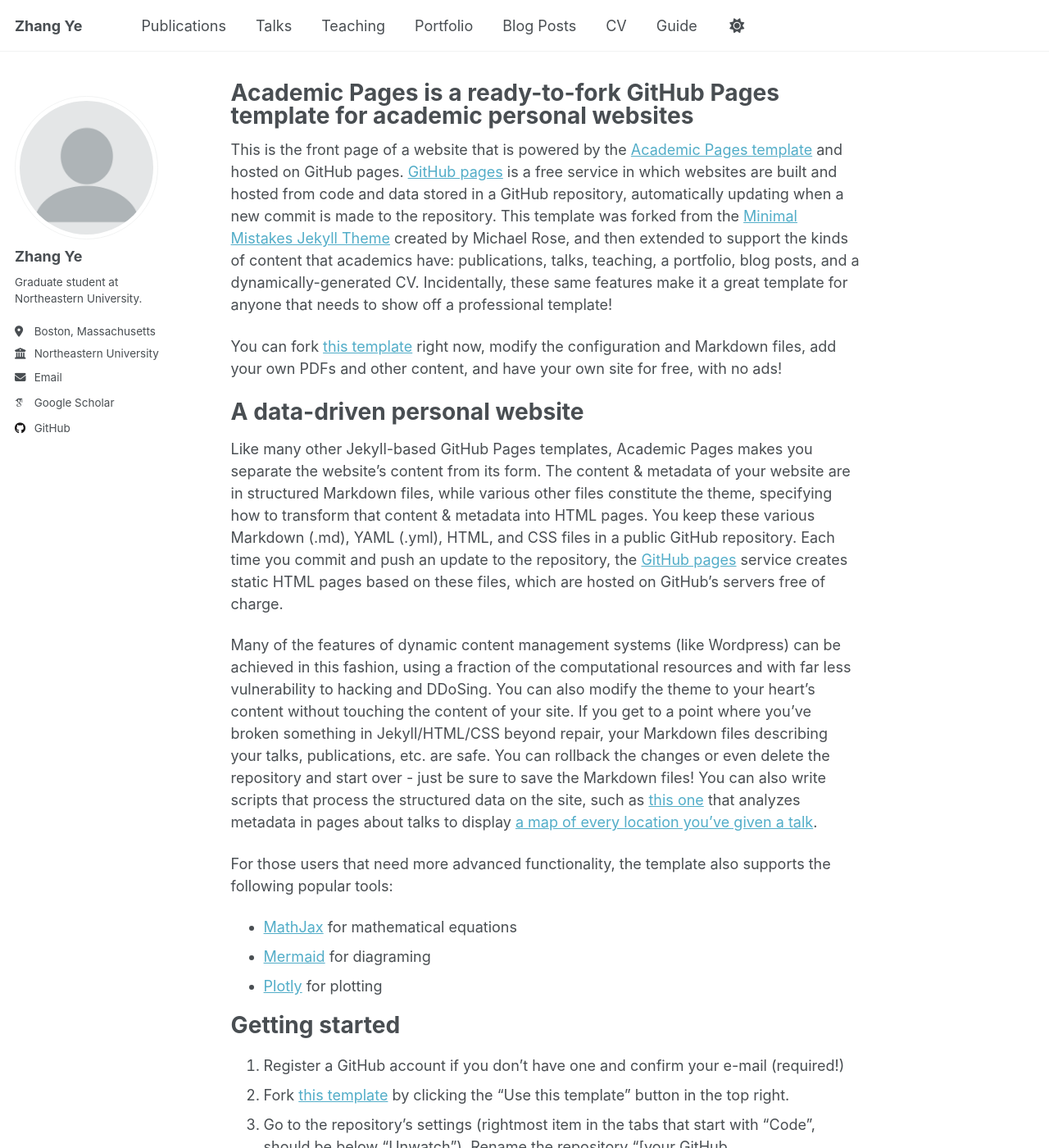
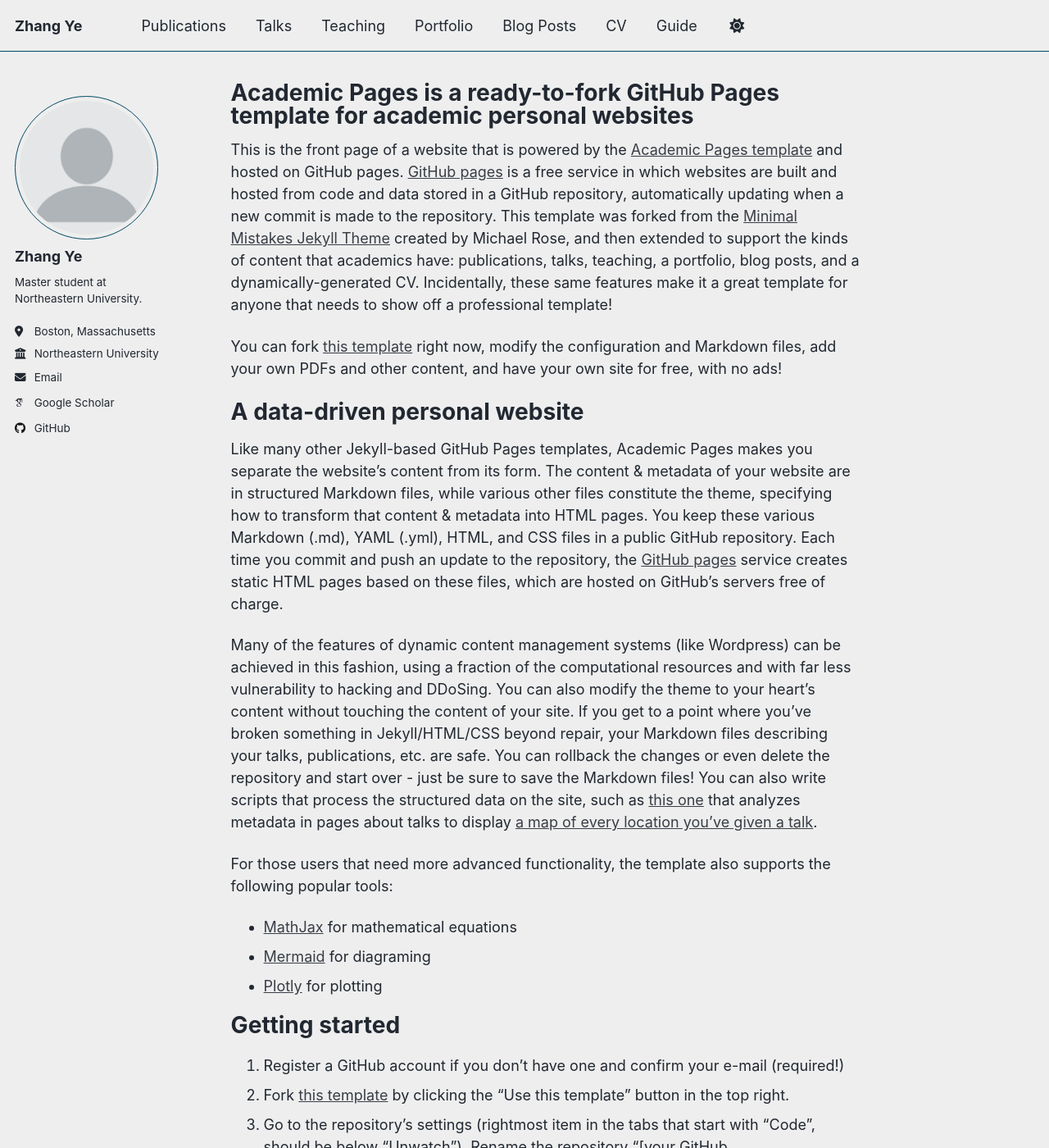
Before and after one commit to evenjohnyz/evenjohnyz.github.io, a Jekyll site: the page built from _pages/about.md, in a window 1280 px wide and 1400 px high. Shown: the whole window at 82% size. Built offline with Jekyll 4.4.1, drawn with Linux system fonts in a browser that asks for light colours; some web fonts are replaced; a script that is not in the unit is left out.

Commit message:
Update site theme and bio in configuration

```diff
--- a/_config.yml
+++ b/_config.yml
@@ -8,7 +8,7 @@
 
 # Basic Site Settings
 locale                   : "en-US"
-site_theme               : "default" # Currently available options are "default", "air"
+site_theme               : "air" # Currently available options are "default", "air"
 title                    : "Zhang Ye"
 title_separator          : "-"
 name                     : &name "Zhang Ye"
@@ -26,7 +26,7 @@ author:
   avatar           : "profile.png"
   name             : "Zhang Ye"
   pronouns         : # example: "she/her"
-  bio              : "Graduate student at Northeastern University."
+  bio              : "Master student at Northeastern University."
   location         : "Boston, Massachusetts"
   employer         : "Northeastern University"
   uri              : # URL
```
